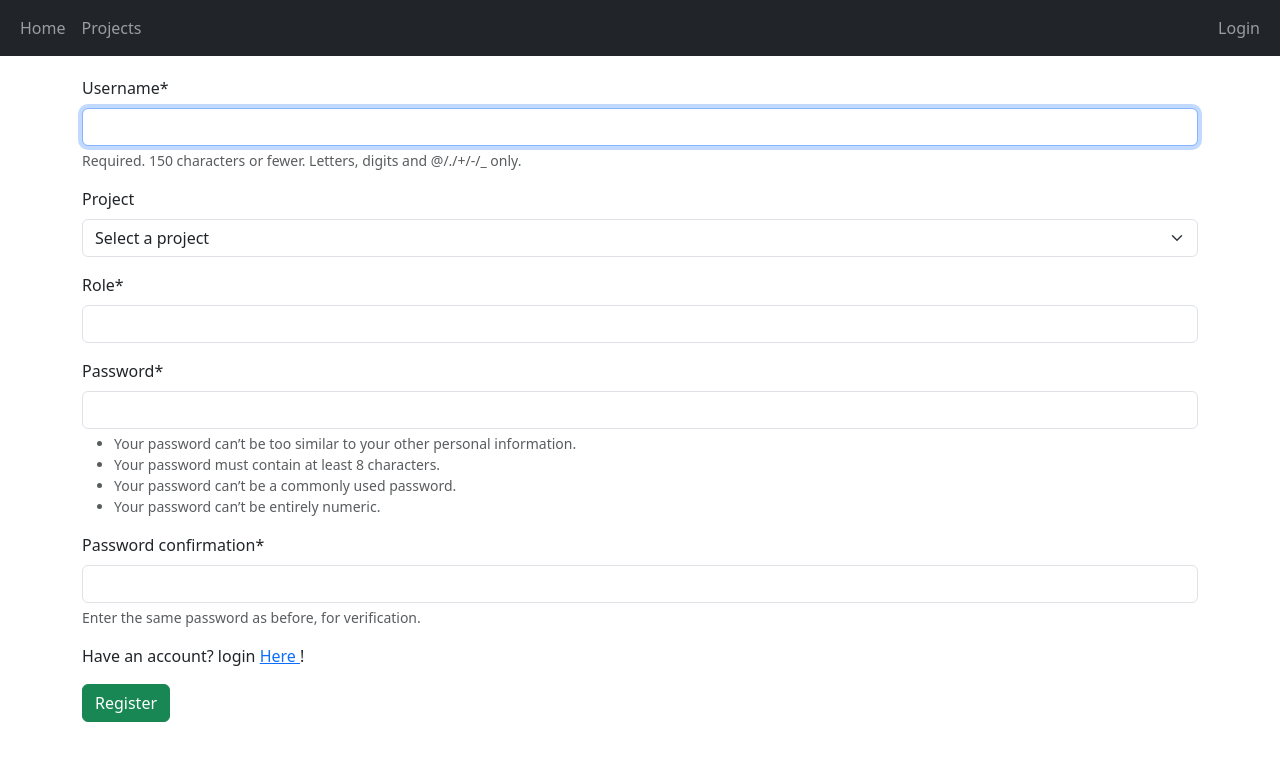
After one commit to Isquare007/project_delivery_app_api, a Django app: page /register/ in a window 1280 px wide. The commit adds this page. Shown: the top 761 px of the page. Run offline with Django 4.2, Linux system fonts and the light colour scheme; data comes from the database, SQL or seed files in the repository; some libraries are stand-ins or nearby versions.

Commit message:
integrated user authentication and management, also ui navbar

```diff
--- a/pd_api/pd_api/urls.py
+++ b/pd_api/pd_api/urls.py
@@ -14,15 +14,15 @@ Including another URLconf
     2. Add a URL to urlpatterns:  path('blog/', include('blog.urls'))
 """
 from django.contrib import admin
-from django.urls import path
+from django.urls import path, include
 from django.contrib.staticfiles.urls import staticfiles_urlpatterns
 from rest_framework.schemas import get_schema_view
 from django.views.generic import TemplateView
 
-from pd_app.views import project, task, user, milestone, home
+from pd_app.views import project, task, user, milestone, home, auth
 
 urlpatterns = [
-    # path('', admin.site.urls),
+    path('', include('django.contrib.auth.urls')),
     path('admin/', admin.site.urls),
     path('', home.home, name='home'),
     path('api_schema', get_schema_view(title='Project Delivery API',
@@ -32,7 +32,11 @@ urlpatterns = [
         extra_context={'schema_url': 'Project Delivery API'}
     ), name='swagger-ui'
     ),
+    # auth urls
+    path('register/', auth.register, name='register'),
+    path('login/', auth.user_login, name='login'),
     # project urls
+    path('project_home', project.project_home),
     path('project', project.project_getpost),
     path('project/<uuid:project_id>', project.projects),
     # tasks urls
--- /dev/null
+++ b/pd_api/pd_app/forms.py
@@ -0,0 +1,18 @@
+from django import forms
+from django.contrib.auth.forms import UserCreationForm
+from .models import CustomUser, Project
+
+class CustomUserCreationForm(UserCreationForm):
+    project = forms.ModelChoiceField(
+        queryset=Project.objects.all(),
+        required=False,
+        empty_label="Select a project"
+    )
+    role = forms.CharField(max_length=200)
+
+    # project = forms.ForeignKey(Project, null=True, blank=True)
+    # role = forms.CharField(max_length=200)
+
+    class Meta(UserCreationForm.Meta):
+        model = CustomUser
+        fields = UserCreationForm.Meta.fields + ('project', 'role')
--- a/pd_api/pd_app/models.py
+++ b/pd_api/pd_app/models.py
@@ -2,6 +2,8 @@ from enum import Enum
 import uuid
 from django.db import models
 from django.core.validators import MaxValueValidator, MinValueValidator
+from django.contrib.auth.models import AbstractUser
+from django.conf import settings
 
 class Status(Enum):
     """status enumerator"""
@@ -21,11 +23,14 @@ class Schedule(Enum):
 
 # Create your models here.
 
+
+
+
 class Project(models.Model):
     """stores a project information"""
     project_id = models.UUIDField(primary_key=True, default=uuid.uuid4, editable=False)
     project_name = models.CharField(max_length=500)
-    user_assigned = models.ManyToManyField('User', blank=True, related_name='projects')
+    user_assigned = models.ManyToManyField(settings.AUTH_USER_MODEL, blank=True, related_name='projects')
     start_date = models.DateField()
     end_date = models.DateField()
     ministry = models.CharField(max_length=500)
@@ -44,12 +49,17 @@ class Project(models.Model):
         return (f'{self.project_id} ({self.project_name})')
         # return str(self.project_id)
 
+class CustomUser(AbstractUser):
+    # Add custom fields or override existing fields if needed
+    project = models.ForeignKey(Project, on_delete=models.CASCADE,  null=True, blank=True)
+    role = models.CharField(max_length=200)
+
 class Task(models.Model):
     """stores information of tasks"""
     task_id = models.UUIDField(primary_key=True, default=uuid.uuid4, editable=False)
     task_name = models.CharField(max_length=500)
     project_id = models.ForeignKey(Project, on_delete=models.CASCADE, related_name='tasks')
-    users_assigned = models.ManyToManyField('User', blank=True, related_name='tasks')
+    users_assigned = models.ManyToManyField(settings.AUTH_USER_MODEL, blank=True, related_name='tasks')
     start_date = models.DateField()
     end_date = models.DateField()
     note = models.CharField(max_length=500)
@@ -63,17 +73,17 @@ class Task(models.Model):
     def __str__(self) -> str:
         return (f'{self.task_id} ({self.task_name})')
 
-class User(models.Model):
-    """stores a user information"""
-    user_id = models.UUIDField(primary_key=True, default=uuid.uuid4, editable=False)
-    user_name = models.CharField(max_length=500)
-    project_assigned = models.ManyToManyField(Project, related_name='users')
-    role = models.CharField(max_length=500)
+# class User(models.Model):
+#     """stores a user information"""
+#     user_id = models.UUIDField(primary_key=True, default=uuid.uuid4, editable=False)
+#     user_name = models.CharField(max_length=500)
+#     project_assigned = models.ManyToManyField(Project, related_name='users')
+#     role = models.CharField(max_length=500)
 
-    objects = models.Manager()
+#     objects = models.Manager()
 
-    def __str__(self) -> str:
-        return self.user_name + " " + self.role
+#     def __str__(self) -> str:
+#         return self.user_name + " " + self.role
 
 class Milestone(models.Model):
     """stores information about a milestone"""
@@ -108,7 +118,7 @@ class Issue_Action(models.Model):
 class Project_document(models.Model):
     """stores project document data"""
     file_name = models.CharField(max_length=500)
-    uploaded_by = models.ForeignKey(User, on_delete=models.PROTECT, related_name='pd')
+    uploaded_by = models.ForeignKey(settings.AUTH_USER_MODEL, on_delete=models.PROTECT, related_name='pd')
     project_id = models.ForeignKey(Project, on_delete=models.CASCADE, related_name='pd')
     task_id = models.ForeignKey(Task, on_delete=models.CASCADE, related_name='pd')
     uploaded_at = models.DateField()
@@ -147,7 +157,7 @@ class Transaction(models.Model):
 class Message(models.Model):
     """message information"""
     message_id = models.UUIDField(primary_key=True, default=uuid.uuid4, editable=False)
-    user_id = models.ForeignKey(User, on_delete=models.CASCADE, related_name='message')
+    user_id = models.ForeignKey(settings.AUTH_USER_MODEL, on_delete=models.CASCADE, related_name='message')
     content = models.CharField(max_length=2500)
 
     objects = models.Manager()
--- /dev/null
+++ b/pd_api/pd_app/views/auth.py
@@ -0,0 +1,32 @@
+from django.contrib.auth import login, authenticate
+from ..forms import CustomUserCreationForm
+from django.shortcuts import render, redirect
+from django.contrib.auth.forms import AuthenticationForm
+
+
+def register(request):
+    if request.method == 'POST':
+        form = CustomUserCreationForm(request.POST)
+        if form.is_valid():
+            form.save()
+            username = form.cleaned_data.get('username')
+            password = form.cleaned_data.get('password1')
+            user = authenticate(username=username, password=password)
+            login(request, user)
+            return redirect('/')  # Redirect to home page after successful registration
+    else:
+        form = CustomUserCreationForm()
+    return render(request, 'registration/registration.html', {'form': form})
+
+def user_login(request):
+    if request.method == 'POST':
+        form = AuthenticationForm(request, data=request.POST)
+        if form.is_valid():
+            login(request, form.get_user())
+            return redirect('/')  # Redirect to home page after successful login
+        else:
+            # Handle invalid login credentials
+            pass
+    else:
+        form = AuthenticationForm()
+    return render(request, 'registration/login.html', {'form': form})
--- /dev/null
+++ b/pd_api/static/css/styles.css
@@ -0,0 +1,30 @@
+/* styles.css */
+.project-list {
+    display: flex;
+    flex-wrap: wrap;
+    gap: 20px;
+}
+
+.project {
+    background-color: #f1f1f1;
+    padding: 20px;
+    border-radius: 10px;
+}
+
+.project h2 {
+    color: #b53030;
+}
+
+.project .description {
+    color: #666;
+}
+
+.project .details {
+    margin-top: 10px;
+}
+
+.project .details p {
+    margin-bottom: 5px;
+}
+
+/* Add more styles as needed */
--- /dev/null
+++ b/pd_api/templates/base.html
@@ -0,0 +1,53 @@
+{% load static %}
+<!DOCTYPE html>
+<html lang="en">
+
+<head>
+    <meta charset="UTF-8">
+    <meta http-equiv="X-UA-Compatible" content="IE=edge">
+    <meta name="viewport" content="width=device-width, initial-scale=1.0">
+    <link rel="stylesheet" type="text/css" href="{% static 'css/styles.css' %}">
+    <link href="https://cdn.jsdelivr.net/npm/bootstrap@5.3.0-alpha3/dist/css/bootstrap.min.css" rel="stylesheet"
+        integrity="sha384-KK94CHFLLe+nY2dmCWGMq91rCGa5gtU4mk92HdvYe+M/SXH301p5ILy+dN9+nJOZ" crossorigin="anonymous">
+    <title>{% block title %} Project Delivery {% endblock %}</title>
+</head>
+
+<body>
+    <nav class="navbar navbar-expand-lg navbar-dark bg-dark">
+        <div class="container-fluid">
+        <div>
+            <ul class="navbar-nav">
+                <li class="nav-item">
+                    <a class="nav-link" href="/"> Home </a>
+                </li>
+                <li class="nav-item">
+                    <a class="nav-link" href="/project_home"> Projects </a>
+                </li>
+            </ul>
+        </div>
+        <div>
+            <ul class="navbar-nav">
+                {% if user.is_authenticated %}
+                <span class="navbar-text"> Logged in as {{ user.username }} | </span>
+                <li class="nav-item">
+                    <a class="nav-link" href="/logout"> Logout </a>
+                </li>
+                {%else%}
+                <li class="nav-item">
+                    <a class="nav-link" href="/login"> Login </a>
+                </li>
+                {% endif %}
+            </ul>
+        </div>
+        </div>
+
+    </nav>
+    <div class="container">{% block content %} {% endblock %} </div>
+    <script src="https://cdn.jsdelivr.net/npm/bootstrap@5.3.0-alpha3/dist/js/bootstrap.bundle.min.js"
+        integrity="sha384-ENjdO4Dr2bkBIFxQpeoTz1HIcje39Wm4jDKdf19U8gI4ddQ3GYNS7NTKfAdVQSZe"
+        crossorigin="anonymous"></script>
+
+
+</body>
+
+</html>
--- /dev/null
+++ b/pd_api/templates/registration/registration.html
@@ -0,0 +1,12 @@
+{% extends 'base.html' %}
+{% block title %}Sign up{% endblock  %}
+
+{% load crispy_forms_tags %}
+
+{% block content %}
+<form style="margin-top: 20px" method="post">
+{% csrf_token %}{{form|crispy}}
+    <p> Have an account? login <a href="/login"> Here </a>!</p>
+    <button type="submit" class="btn btn-success">Register</button>
+</form>
+{% endblock  %}
```
Also changed, not shown: pd_api/pd_api/settings.py (+20 -5 lines), pd_api/pd_app/admin.py (+8 -4 lines), pd_api/pd_app/serializer.py (+11 -6 lines), pd_api/pd_app/views/project.py (+13 -0 lines), pd_api/pd_app/views/user.py (+110 -29 lines), pd_api/templates/home.html (+8 -10 lines), pd_api/templates/project_home.html (added, +25 -0 lines), pd_api/templates/registration/login.html (added, +15 -0 lines), pd_api/pd_app/migrations/0001_initial.py.
